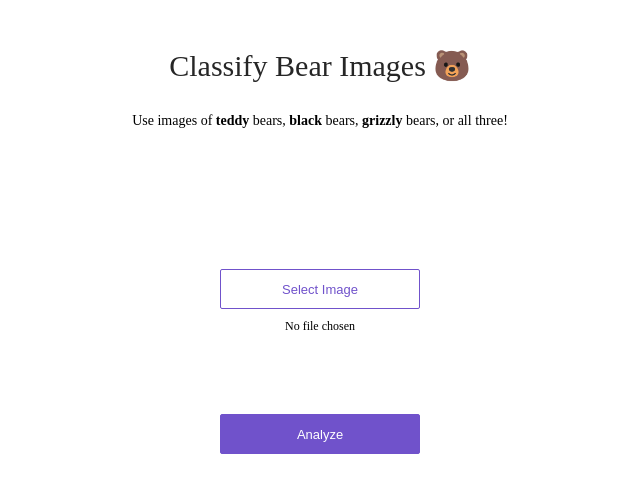
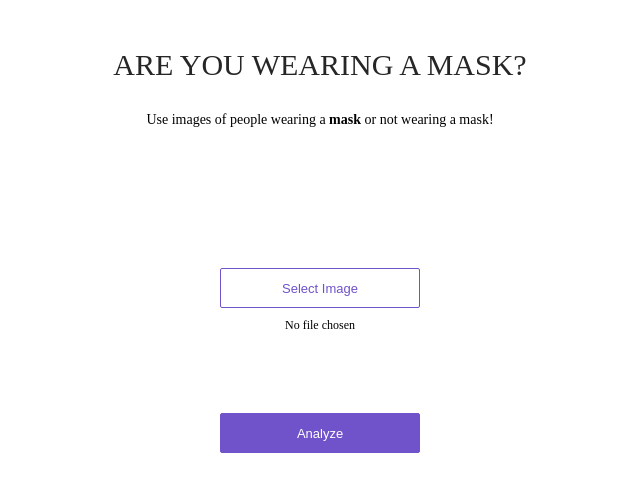
Before and after one commit to amannarsaria4/web-app, a plain HTML site: page app/view/index.html in a window 1280 px wide. Shown: the whole page, without its empty margins (320-960 px from the left). Drawn offline with Linux system fonts and the light colour scheme.

Commit message:
Update index.html

```diff
--- a/app/view/index.html
+++ b/app/view/index.html
@@ -7,10 +7,9 @@
 <body>
 <div>
   <div class='center'>
-    <div class='title'>Classify Bear Images 🐻</div>
+    <div class='title'>ARE YOU WEARING A MASK?</div>
     <p>
-      Use images of <strong>teddy</strong> bears, <strong>black</strong> bears, <strong>grizzly</strong> bears, or
-      all three!
+      Use images of people wearing a <strong>mask</strong> or not wearing a mask!
     </p>
     <div class='content'>
       <div class='no-display'>
```
